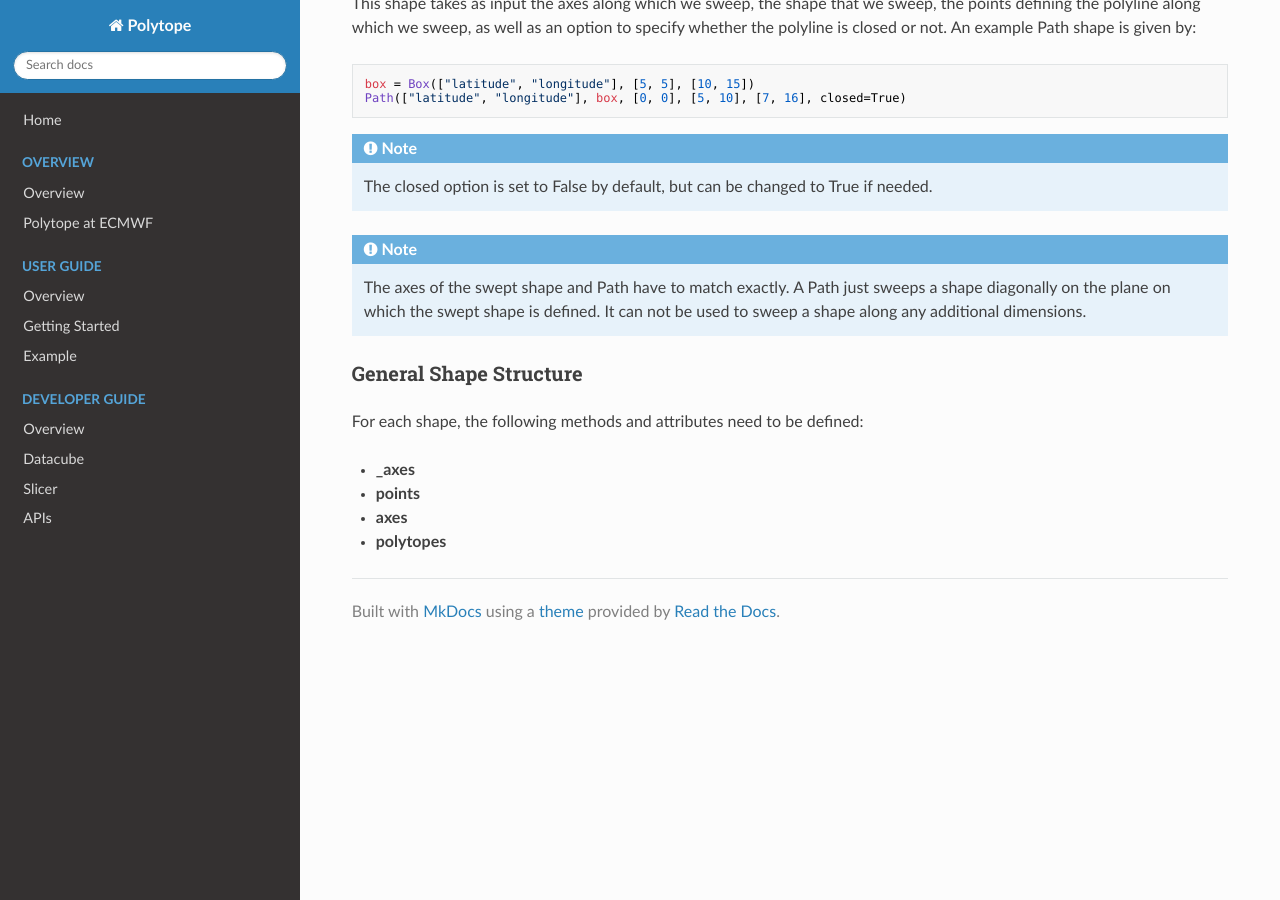
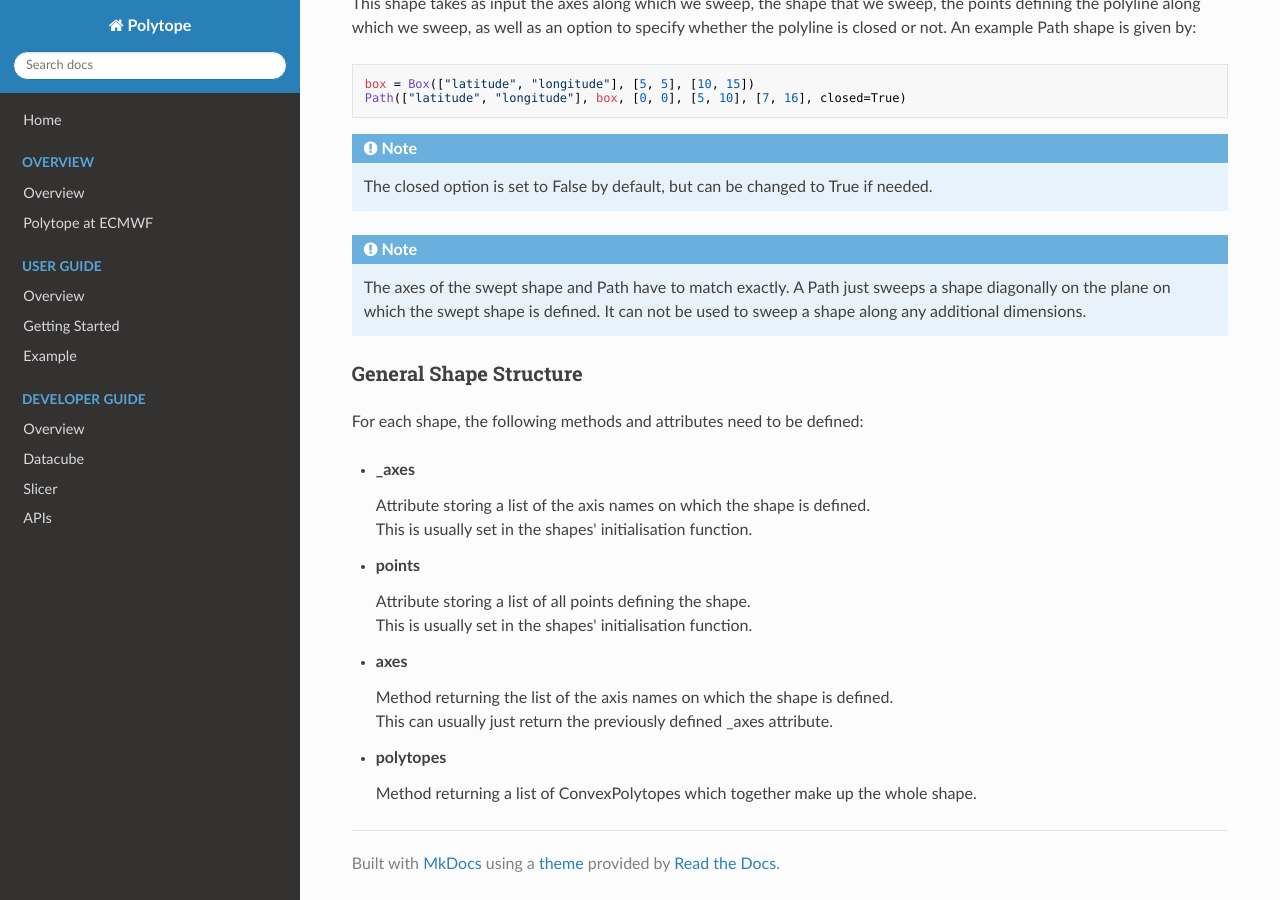
Before and after one commit to ecmwf/polytope, an MkDocs documentation site: the page built from docs/Developer_Guide/shapes.md, in a window 1280 px wide and 900 px high, scrolled down 3624 px. Built offline with MkDocs 1.6.1, drawn with Linux system fonts in a browser that asks for light colours; nearby versions of some CDN libraries.

Commit message:
update docs

```diff
--- a/docs/Developer_Guide/shapes.md
+++ b/docs/Developer_Guide/shapes.md
@@ -171,8 +171,19 @@ For each shape, the following methods and attributes need to be defined:
 
 - **_axes**
 
+    Attribute storing a list of the axis names on which the shape is defined.
+    This is usually set in the shapes' initialisation function.
+
 - **points**
+
+    Attribute storing a list of all points defining the shape.
+    This is usually set in the shapes' initialisation function.
 
 - **axes**
 
+    Method returning the list of the axis names on which the shape is defined.
+    This can usually just return the previously defined _axes attribute.
+
 - **polytopes**
+
+    Method returning a list of ConvexPolytopes which together make up the whole shape.
```
Also changed, not shown: docs/Developer_Guide/Axis_types.md (+3 -3 lines), docs/Developer_Guide/Datacube.md (+11 -8 lines), docs/Developer_Guide/Slicer.md (+46 -0 lines), docs/Developer_Guide/images/slicing_process.png (added).
